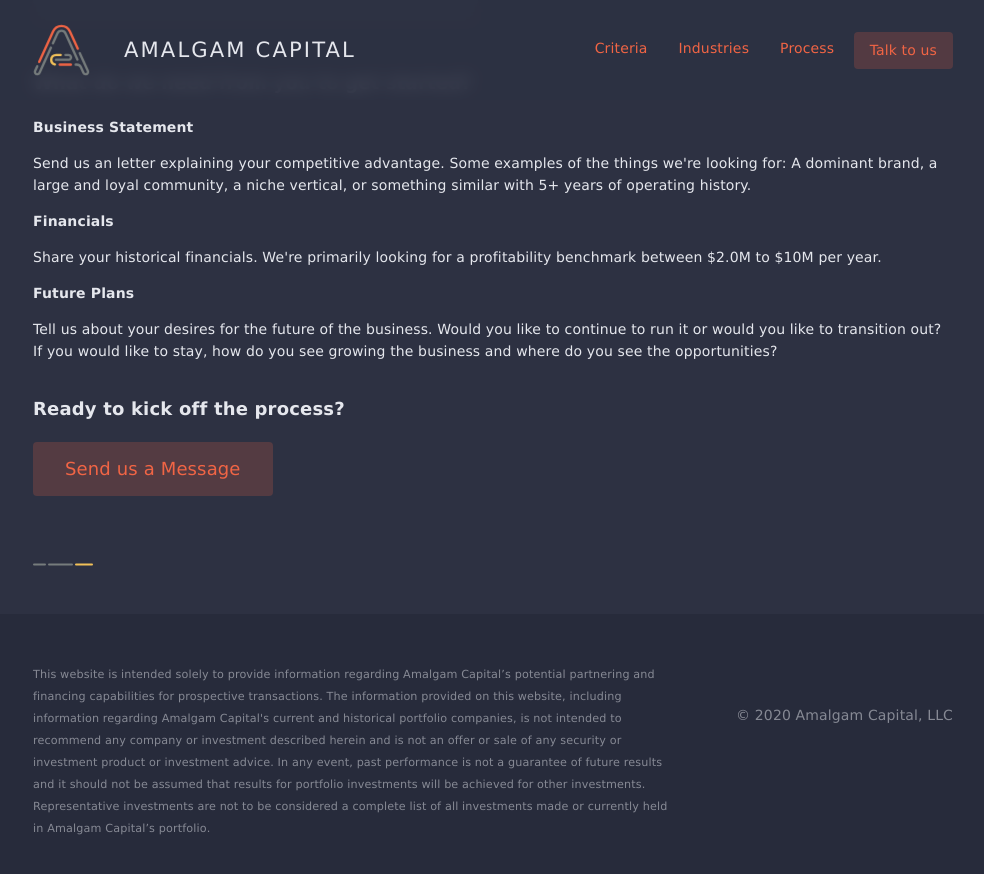
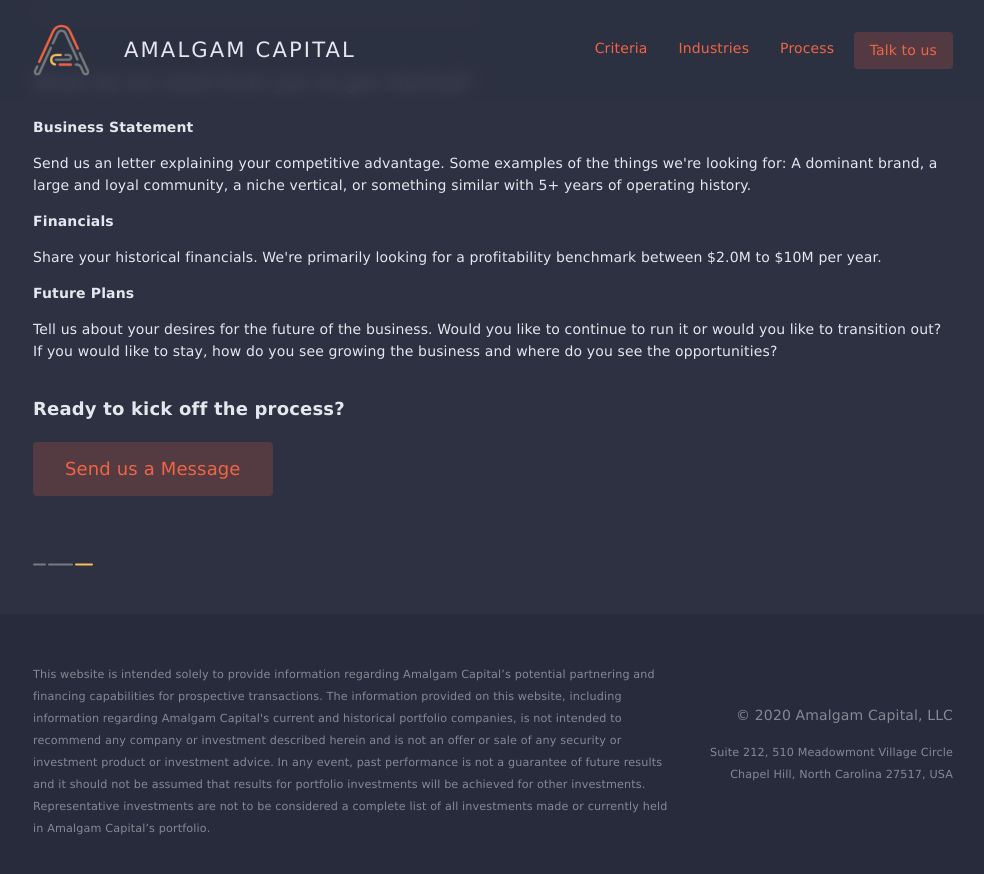
Before and after one commit to amalgam-capital/amalgam-capital.github.io, a Jekyll site: the page built from index.md, in a window 1280 px wide and 900 px high, scrolled down 3602 px. Shown: the top 874 px of the window, without its empty margins (147-1131 px from the left). Built offline with Jekyll 4.4.1, drawn with Linux system fonts in a browser that asks for light colours; some web fonts are replaced.

Commit message:
Update footer.html

```diff
--- a/_includes/footer.html
+++ b/_includes/footer.html
@@ -10,6 +10,7 @@
 					{% include logo.html %}
 				</p>
 				<p>&copy; {{ 'now' | date: "%Y" }} Amalgam Capital, LLC</p>
+				<p><small>Suite 212, 510 Meadowmont Village Circle<br/>Chapel Hill, North Carolina 27517, USA</small></p>
 			</div>
 		</div>
 	</div>
```
